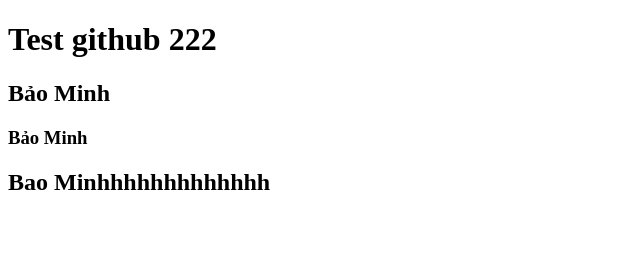
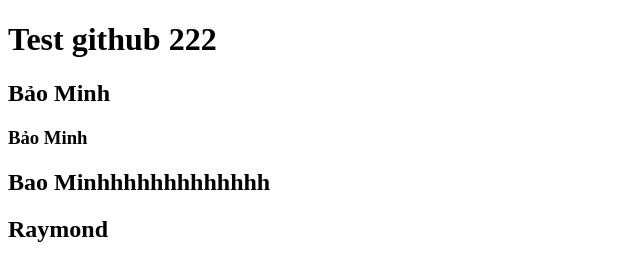
Before and after one commit to bank0408/Project, a plain HTML site: page index.html in a window 1280 px wide. Shown: the whole page, without its empty margins (0-640 px from the left). Drawn offline with Linux system fonts and the light colour scheme.

Commit message:
Update index.html

```diff
--- a/index.html
+++ b/index.html
@@ -11,5 +11,6 @@
     <h2>Bảo Minh</h2>
     <h3>Bảo Minh</h3>
     <h2>Bao Minhhhhhhhhhhhhh</h2>
+    <h2>Raymond</h2>
 </body>
 </html>
```
